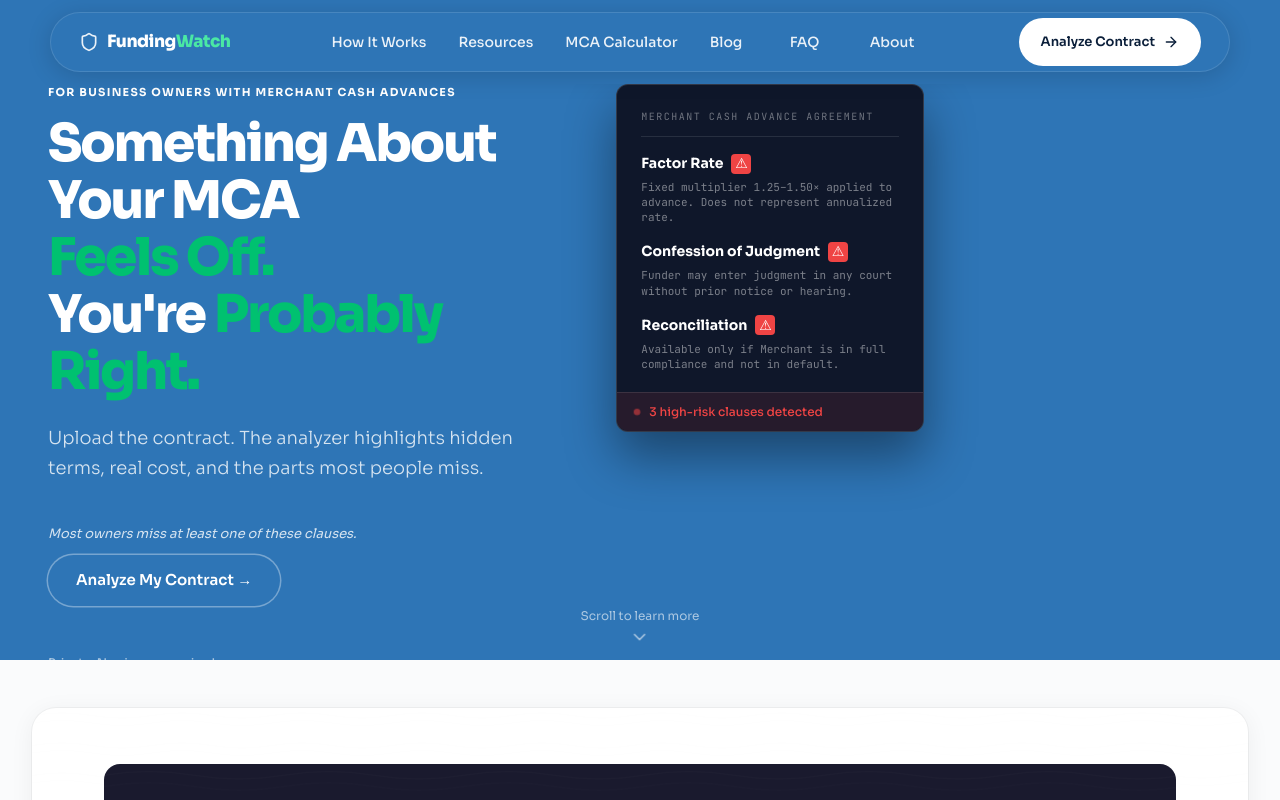
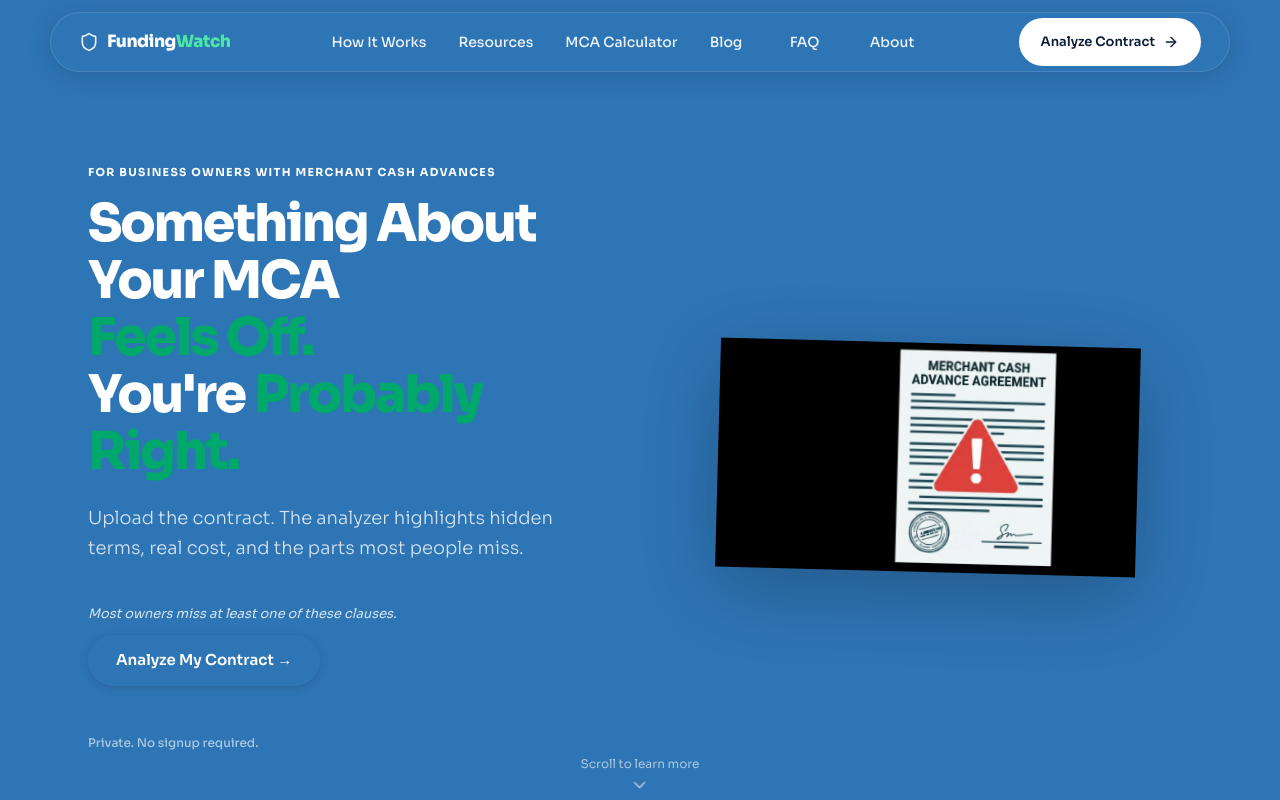
Before and after one commit to tchogorian/fundingwatch, a Next.js app: page / in a window 1280 px wide. Shown: the top 800 px of the page. Built offline with nearby package versions, Linux system fonts and the light colour scheme.

Commit message:
Hero: replace contract card with document PNG; remove Contract Scan Finds section; hero layout/CTA/green fixes
Made-with: Cursor

```diff
--- a/src/app/globals.css
+++ b/src/app/globals.css
@@ -568,9 +568,9 @@ h3 {
 .hero {
   background-color: #2E75B6 !important;
   background-image: none !important;
-  min-height: 100vh;
   position: relative;
   overflow: hidden;
+  padding: 80px 0;
 }
 .hero::before,
 .hero::after {
@@ -578,8 +578,8 @@ h3 {
   display: none !important;
   background-image: none !important;
 }
-/* Hide any stray image inside hero (old composite/figure must not show) */
-.hero img,
+/* Hide any stray image inside hero (old composite/figure must not show) — exclude document image */
+.hero img:not(.hero-contract-document-img),
 .hero picture {
   display: none !important;
   visibility: hidden !important;
@@ -590,41 +590,60 @@ h3 {
   height: 0 !important;
   pointer-events: none !important;
 }
-/* Force no background image on hero or any child except the contract card */
+/* Force no background image on hero or any child except the contract card and CTA button */
 .hero,
-.hero *:not(.hero-contract-card):not(.hero-contract-card *) {
+.hero *:not(.hero-contract-card):not(.hero-contract-card *):not(.btn-hero-primary) {
   background-image: none !important;
 }
-/* Desktop: fixed height */
-@media (min-width: 1025px) {
+.hero-inner {
+  position: relative;
+  z-index: 2;
+  max-width: 1200px;
+  margin: 0 auto;
+  padding: 0 48px;
+  display: grid;
+  grid-template-columns: 1fr 1fr;
+  gap: 48px;
+  align-items: center;
+}
+/* Right column: document image wrapper — flex center, no bg. Hidden on mobile. */
+.hero-document-wrapper {
+  display: flex;
+  align-items: center;
+  justify-content: center;
+  background: none;
+}
+.hero-contract-document-img {
+  max-width: 420px;
+  width: 100%;
+  background: none;
+  filter: drop-shadow(0 20px 40px rgba(0, 0, 0, 0.25));
+  transform: rotate(1.5deg);
+}
+@media (max-width: 768px) {
+  .hero-document-wrapper {
+    display: none !important;
+  }
+}
+/* Desktop: headline colors */
+@media (min-width: 769px) {
+  .hero h1 .hero-headline-white {
+    color: #FFFFFF;
+  }
+  .hero h1 .hero-headline-accent {
+    color: #00A86B;
+  }
+}
+/* Mobile: single column, card below content, full width */
+@media (max-width: 768px) {
   .hero {
-    height: 72vh;
-    max-height: 72vh;
-    min-height: 480px;
-    padding-bottom: 0;
+    padding: 48px 0 80px;
   }
   .hero-inner {
-    min-height: 0;
-    padding-bottom: 12px;
+    grid-template-columns: 1fr;
+    padding: 0 24px;
+    gap: 32px;
   }
-  .hero .hero-scroll-hint {
-    bottom: 8px;
-  }
-}
-/* Mobile: hero height */
-@media (max-width: 1024px) {
-  .hero {
-    height: 62vh;
-    max-height: 62vh;
-    min-height: 360px;
-    padding-bottom: 0;
-  }
-  .hero .hero-scroll-hint {
-    bottom: 6px;
-  }
-}
-/* Mobile only: hero text and layout */
-@media (max-width: 1024px) {
   .hero .eyebrow.hero-eyebrow {
     color: rgba(255, 255, 255, 0.9);
     font-weight: 700;
@@ -637,7 +656,7 @@ h3 {
     color: #FFFFFF;
   }
   .hero h1 .hero-headline-accent {
-    color: #00C170;
+    color: #00A86B;
   }
   .hero-sub {
     color: rgba(255, 255, 255, 0.88);
@@ -649,34 +668,7 @@ h3 {
   }
   .hero .hero-scroll-hint {
     color: rgba(255, 255, 255, 0.65);
-  }
-}
-.hero-inner {
-  position: relative;
-  z-index: 2;
-  max-width: 1280px;
-  margin: 0 auto;
-  padding: 0 48px 48px;
-  display: grid;
-  grid-template-columns: 1fr minmax(380px, 52%);
-  gap: 48px;
-  align-items: start;
-  min-height: calc(100vh - 156px);
-}
-/* Desktop: headline colors — solid only, no gradient */
-@media (min-width: 1025px) {
-  .hero h1 .hero-headline-white {
-    color: #FFFFFF;
-  }
-  .hero h1 .hero-headline-accent {
-    color: #00C170;
-  }
-}
-@media (max-width: 1024px) {
-  .hero-inner {
-    grid-template-columns: 1fr;
-    padding: 64px 24px 28px;
-    min-height: auto;
+    bottom: 6px;
   }
 }
 .hero .eyebrow.hero-eyebrow {
@@ -690,7 +682,7 @@ h3 {
   color: #FFFFFF;
 }
 .hero h1 .hero-headline-accent {
-  color: #00C170;
+  color: #00A86B;
 }
 .hero-title {
   font-size: clamp(2.25rem, 4rem, 3.25rem);
@@ -730,11 +722,12 @@ h3 {
   font-weight: 500;
   color: rgba(255, 255, 255, 0.6);
 }
-/* Primary: gradient fill + gradient border (Plaid-style) */
+/* Primary CTA: solid blue pill */
 .btn-hero-primary {
   position: relative;
-  background: linear-gradient(135deg, #3b82f6 0%, #0ea5e9 50%, #06b6d4 100%);
-  color: white;
+  background: #2E75B6 !important;
+  background-image: none !important;
+  color: white !important;
   border: none;
   border-radius: 9999px;
   padding: 14px 28px;
@@ -742,11 +735,12 @@ h3 {
   font-weight: 600;
   cursor: pointer;
   transition: transform 200ms, box-shadow 200ms;
-  box-shadow: 0 0 0 1.5px rgba(255, 255, 255, 0.35);
+  box-shadow: 0 2px 8px rgba(0, 0, 0, 0.15);
 }
 .btn-hero-primary:hover {
   transform: translateY(-2px);
-  box-shadow: 0 6px 20px rgba(6, 182, 212, 0.4);
+  box-shadow: 0 6px 20px rgba(0, 0, 0, 0.2);
+  background: #2563a8 !important;
 }
 /* Secondary: dark fill + gradient border (yellow/orange) */
 .btn-hero-secondary {
--- a/src/app/page.tsx
+++ b/src/app/page.tsx
@@ -3,7 +3,6 @@
 import { useState, useCallback } from "react";
 import type { AnalysisResult } from "@/types/analysis";
 import Hero from "@/components/Hero";
-import WhatYourReportIncludes from "@/components/WhatYourReportIncludes";
 import WhoThisIsFor from "@/components/WhoThisIsFor";
 import HowItWorks from "@/components/HowItWorks";
 import UploadSection from "@/components/UploadSection";
@@ -59,8 +58,6 @@ export default function Home() {
     <>
       <Hero />
       <div className="page-base">
-      {/* 1. Contract Scan Findings first, then Who This Is For, then rest */}
-      <WhatYourReportIncludes />
       <WhoThisIsFor />
       <HowItWorks />
       {isAnalyzing ? (
--- a/src/components/Hero.tsx
+++ b/src/components/Hero.tsx
@@ -1,7 +1,6 @@
 "use client";
 
 import { ChevronDown } from "lucide-react";
-import HeroContractCard from "./HeroContractCard";
 
 export default function Hero() {
   const scrollToUpload = () => {
@@ -13,9 +12,9 @@ export default function Hero() {
   };
 
   return (
-    <section className="hero relative min-h-screen overflow-hidden" aria-label="Hero">
+    <section className="hero relative overflow-hidden" aria-label="Hero">
       <div className="hero-inner">
-        {/* Left column — content */}
+        {/* Left column — qualifier, headline, subheadline, curiosity, button, trust line */}
         <div>
           <p className="eyebrow hero-eyebrow" style={{ marginBottom: 14 }}>
             For business owners with Merchant Cash Advances
@@ -55,9 +54,13 @@ export default function Hero() {
           </div>
         </div>
 
-        {/* Right column: contract card (replaces former illustration) */}
-        <div className="flex w-full max-w-full justify-end lg:min-w-0 lg:max-w-[50%]">
-          <HeroContractCard />
+        {/* Right column: contract document image */}
+        <div className="hero-document-wrapper">
+          <img
+            src="/images/hero-contract-document.png"
+            alt="Merchant Cash Advance Agreement document with warning"
+            className="hero-contract-document-img"
+          />
         </div>
       </div>
 
--- a/src/components/HeroContractCard.tsx
+++ b/src/components/HeroContractCard.tsx
@@ -21,7 +21,7 @@ const CLAUSES = [
 export default function HeroContractCard() {
   return (
     <div
-      className="hero-contract-card w-full max-w-full lg:max-w-[420px]"
+      className="hero-contract-card w-full max-w-[460px]"
       style={{
         background: "#0F172A",
         border: "1px solid rgba(255,255,255,0.15)",
@@ -39,8 +39,8 @@ export default function HeroContractCard() {
         }}
       >
         <p
-          className="font-mono text-[10px] uppercase tracking-[0.15em]"
-          style={{ color: "rgba(255,255,255,0.4)" }}
+          className="font-mono uppercase tracking-[0.15em]"
+          style={{ color: "rgba(255,255,255,0.4)", fontSize: 11 }}
         >
           MERCHANT CASH ADVANCE AGREEMENT
         </p>
@@ -52,22 +52,22 @@ export default function HeroContractCard() {
           <li key={i}>
             <div className="flex items-center gap-2 flex-wrap">
               <span
-                className="font-bold text-[14px]"
-                style={{ color: "#FFFFFF" }}
+                className="font-bold"
+                style={{ color: "#FFFFFF", fontSize: 15 }}
               >
                 {clause.heading}
               </span>
               <span
-                className="inline-flex h-5 w-5 items-center justify-center rounded text-[14px] shrink-0"
-                style={{ background: "#EF4444", color: "#FFFFFF", fontSize: "14px" }}
+                className="inline-flex h-5 w-5 items-center justify-center rounded shrink-0"
+                style={{ background: "#EF4444", color: "#FFFFFF", fontSize: 14 }}
                 aria-hidden
               >
                 ⚠
               </span>
             </div>
             <p
-              className="mt-1.5 font-mono text-[11px] leading-snug"
-              style={{ color: "rgba(255,255,255,0.45)" }}
+              className="mt-1.5 font-mono leading-snug"
+              style={{ color: "rgba(255,255,255,0.45)", fontSize: 12 }}
             >
               {clause.finePrint}
             </p>
```
Also changed, not shown: public/images/hero-contract-document.png (added).
